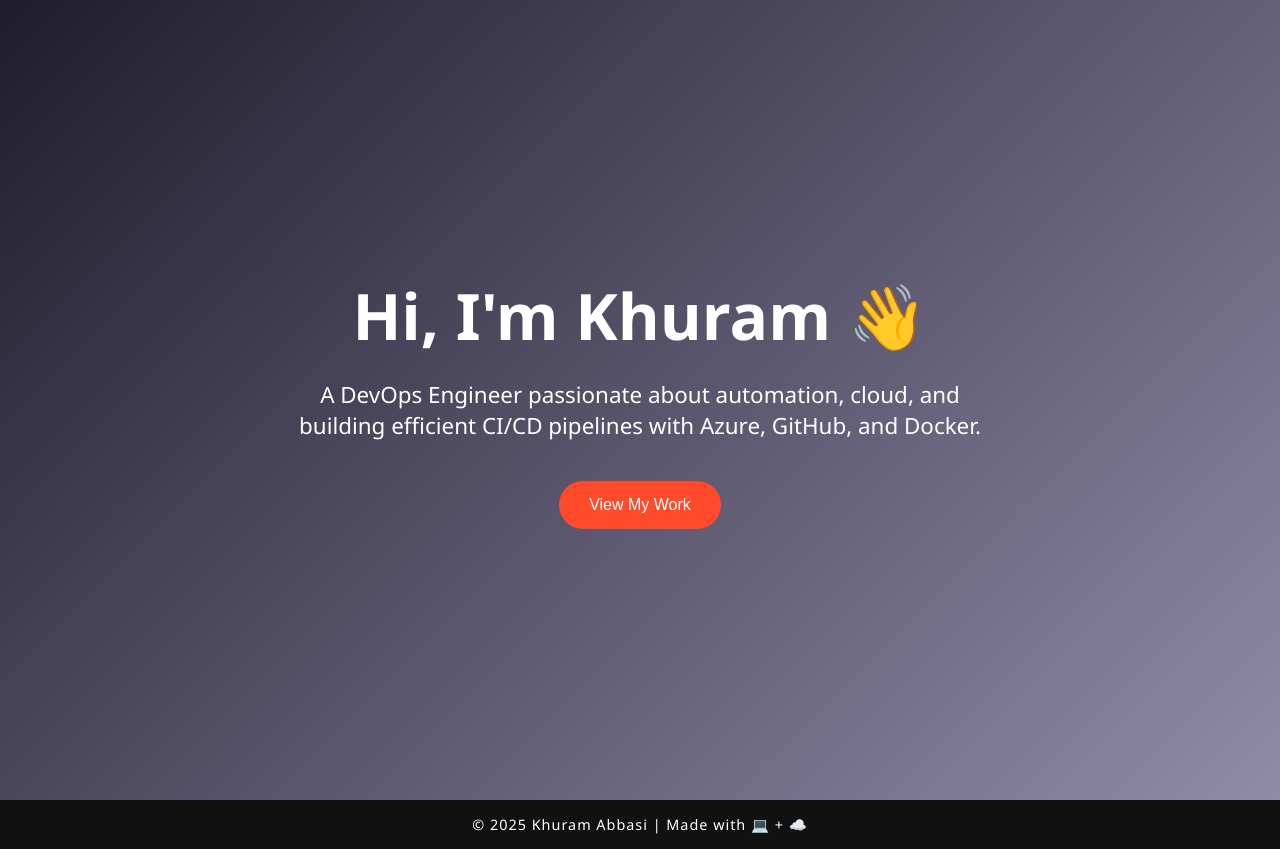
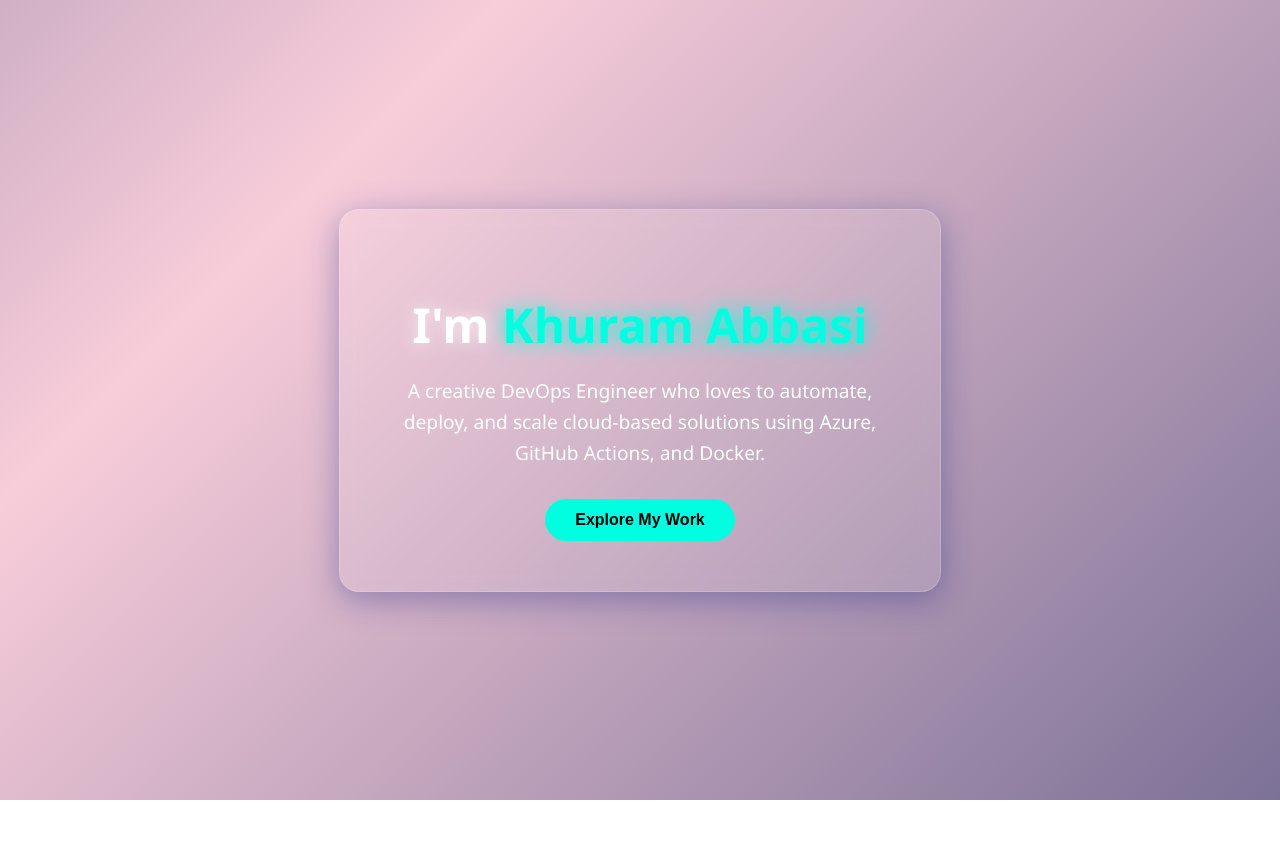
Before and after one commit to Khuramabbasi07/Portfolio-website, a plain HTML site: page index.html in a window 1280 px wide. After the commit the page ends 800 px from the top, so only its background shows below. Drawn offline with Linux system fonts and the light colour scheme.

Commit message:
update index.html

```diff
--- a/index.html
+++ b/index.html
@@ -3,102 +3,104 @@
 <head>
   <meta charset="UTF-8" />
   <meta name="viewport" content="width=device-width, initial-scale=1.0"/>
-  <title>Khuram Abbasi | DevOps & Cloud</title>
+  <title>Khuram Abbasi | DevOps Engineer</title>
   <style>
-    * {
+    body {
       margin: 0;
       padding: 0;
-      box-sizing: border-box;
+      font-family: 'Segoe UI', sans-serif;
+      height: 100vh;
+      background: linear-gradient(-45deg, #1d2b64, #f8cdda, #1d2b64, #c33764);
+      background-size: 400% 400%;
+      animation: gradientBG 10s ease infinite;
+      display: flex;
+      align-items: center;
+      justify-content: center;
     }
 
-    body {
-      font-family: 'Segoe UI', sans-serif;
-      background: linear-gradient(135deg, #1f1c2c, #928dab);
-      color: white;
-      overflow-x: hidden;
+    @keyframes gradientBG {
+      0% { background-position: 0% 50%; }
+      50% { background-position: 100% 50%; }
+      100% { background-position: 0% 50%; }
     }
 
-    .hero {
-      height: 100vh;
-      display: flex;
-      flex-direction: column;
-      align-items: center;
-      justify-content: center;
+    .card {
+      background: rgba(255, 255, 255, 0.1);
+      border-radius: 20px;
+      box-shadow: 0 8px 32px 0 rgba(31, 38, 135, 0.37);
+      backdrop-filter: blur(10px);
+      -webkit-backdrop-filter: blur(10px);
+      border: 1px solid rgba(255, 255, 255, 0.18);
       text-align: center;
-      padding: 20px;
+      padding: 50px;
+      color: white;
+      max-width: 500px;
+      animation: fadeIn 2s ease-out;
     }
 
-    .hero h1 {
-      font-size: 4rem;
-      animation: fadeInDown 1s ease-in-out;
+    @keyframes fadeIn {
+      from { opacity: 0; transform: scale(0.9); }
+      to { opacity: 1; transform: scale(1); }
     }
 
-    .hero p {
-      font-size: 1.4rem;
-      margin-top: 20px;
-      max-width: 700px;
-      animation: fadeInUp 1.5s ease-in-out;
+    h1 {
+      font-size: 3rem;
+      margin-bottom: 10px;
+      text-shadow: 0 0 15px #ffffffaa;
+      color: #ffffff;
+    }
+
+    h1 span {
+      color: #00ffe0;
+      text-shadow: 0 0 20px #00ffe0;
+    }
+
+    p {
+      font-size: 1.2rem;
+      margin-bottom: 30px;
+      line-height: 1.6;
     }
 
     .btn {
-      margin-top: 40px;
-      padding: 15px 30px;
+      padding: 12px 30px;
       font-size: 1rem;
       border: none;
-      border-radius: 50px;
-      background-color: #ff4b2b;
-      color: white;
+      border-radius: 30px;
+      background: #00ffe0;
+      color: #000;
+      font-weight: bold;
       cursor: pointer;
       transition: 0.3s ease;
     }
 
     .btn:hover {
-      background-color: #ff416c;
+      background: white;
+      color: #00ffe0;
       transform: scale(1.05);
     }
 
-    footer {
-      background-color: #111;
-      padding: 15px;
-      text-align: center;
-      font-size: 0.9rem;
-      letter-spacing: 1px;
-    }
+    @media (max-width: 600px) {
+      .card {
+        padding: 30px;
+      }
 
-    @keyframes fadeInDown {
-      from {
-        opacity: 0;
-        transform: translateY(-50px);
+      h1 {
+        font-size: 2rem;
       }
-      to {
-        opacity: 1;
-        transform: translateY(0);
-      }
-    }
 
-    @keyframes fadeInUp {
-      from {
-        opacity: 0;
-        transform: translateY(50px);
-      }
-      to {
-        opacity: 1;
-        transform: translateY(0);
+      p {
+        font-size: 1rem;
       }
     }
   </style>
 </head>
 <body>
 
-  <section class="hero">
-    <h1>Hi, I'm Khuram 👋</h1>
-    <p>A DevOps Engineer passionate about automation, cloud, and building efficient CI/CD pipelines with Azure, GitHub, and Docker.</p>
-    <button class="btn">View My Work</button>
-  </section>
-
-  <footer>
-    &copy; 2025 Khuram Abbasi | Made with 💻 + ☁️
-  </footer>
+  <div class="card">
+    <h1>I'm <span>Khuram Abbasi</span></h1>
+    <p>A creative DevOps Engineer who loves to automate, deploy, and scale cloud-based solutions using Azure, GitHub Actions, and Docker.</p>
+    <button class="btn">Explore My Work</button>
+  </div>
 
 </body>
 </html>
```
